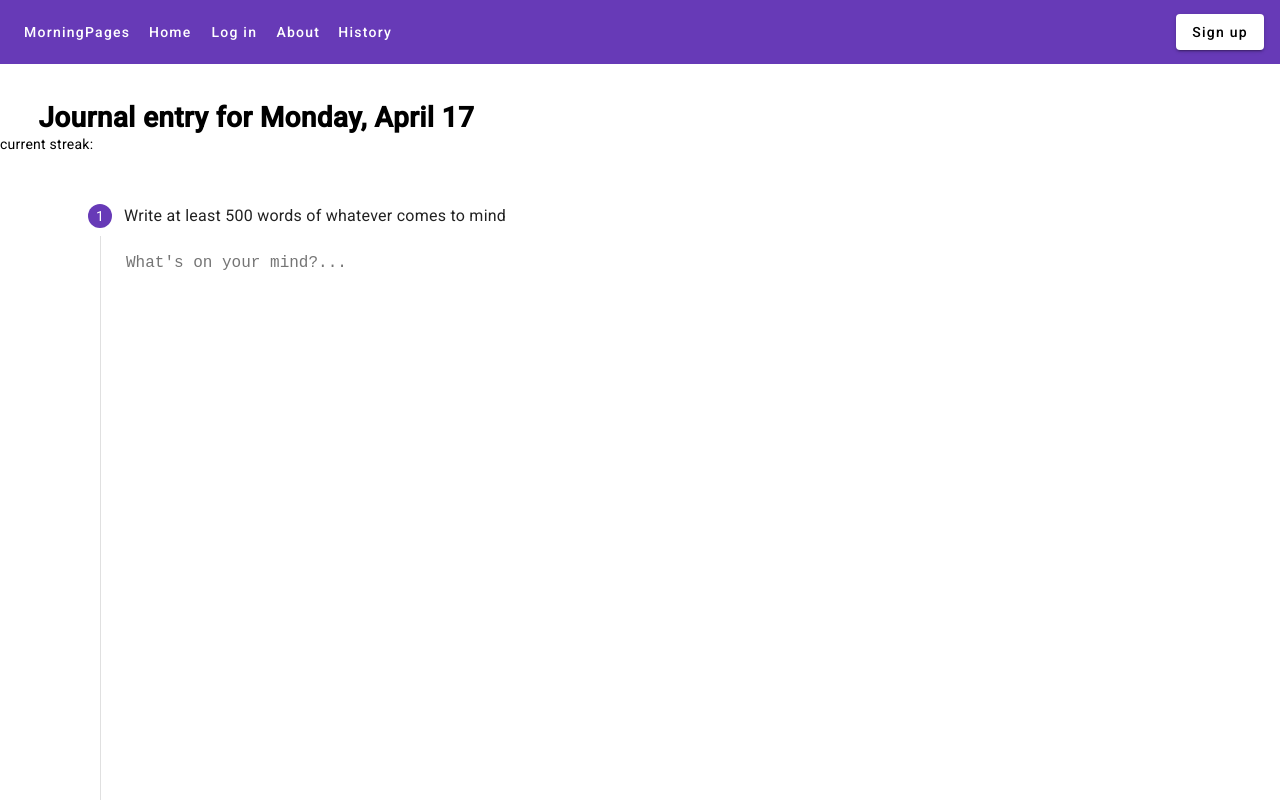
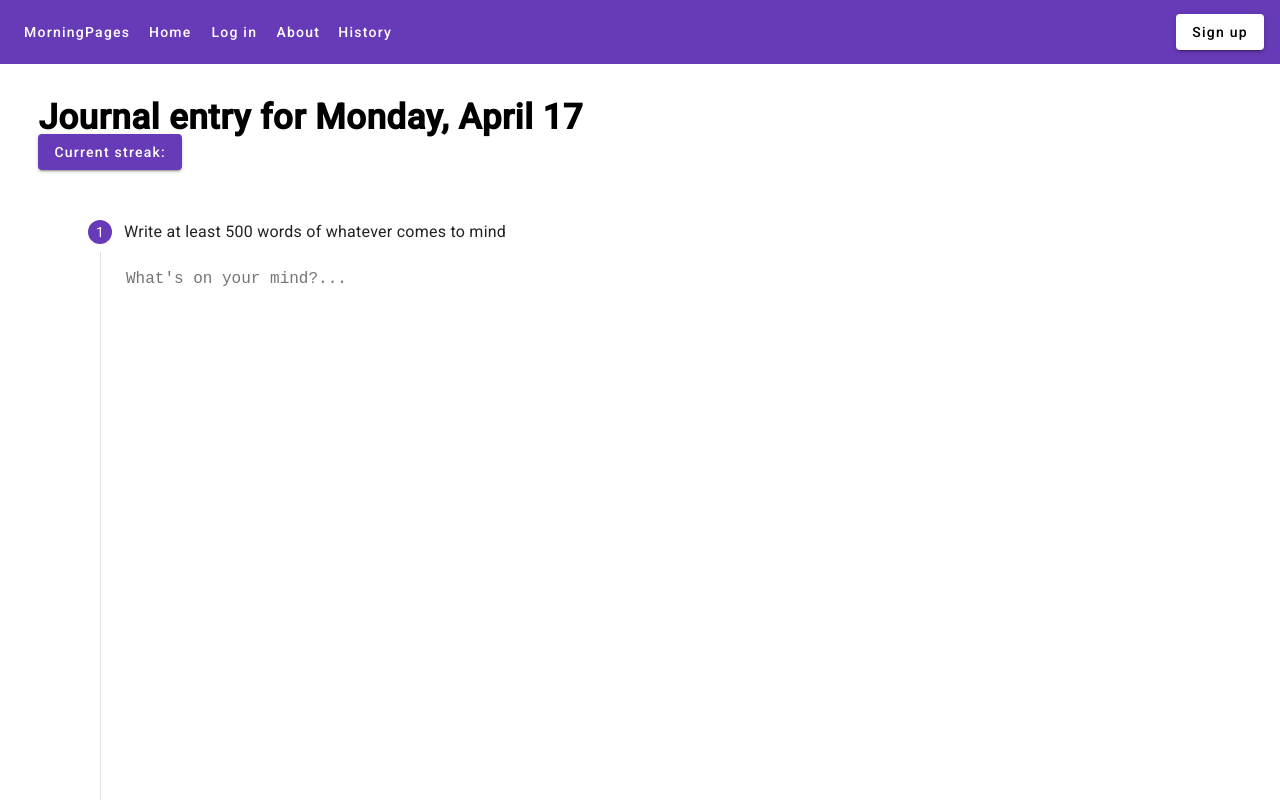
Before and after one commit to annar40/ISEProject, an Angular app: page /entry in a window 1280 px wide. Shown: the top 800 px of the page. Built offline with nearby package versions, Linux system fonts and the light colour scheme; no server answers.

Commit message:
made a better looking streak and turned it into a button that leads to history page.

```diff
--- a/src/app/entry-page/entry-page.component.css
+++ b/src/app/entry-page/entry-page.component.css
@@ -1,17 +1,15 @@
-
-
-.stepper-container{
+.stepper-container {
   display: flex;
   flex-direction: column;
   align-items: center;
   margin-top: 2%;
-    width:90%;
-    margin-left:5%;
-    margin-right:5%;
+  width: 90%;
+  margin-left: 5%;
+  margin-right: 5%;
 }
 
-.mat-stepper-vertical{
-    width:100%;
+.mat-stepper-vertical {
+  width: 100%;
 }
 
 .text-box {
@@ -31,13 +29,29 @@
 
 .title-container {
   background-color: white;
-    padding-left:3%;
+  padding-left: 3%;
   padding-top: 3%;
 }
 
 .title {
   color: black;
-    font-size: 2em;
+  font-size: 2.5em;
   font-weight: bold;
   margin: 0;
 }
+
+/* New styles for the current streak button */
+
+.current-streak-button {
+  background-color: #2196f3;
+  color: white;
+  padding: 10px 20px;
+  border-radius: 5px;
+  font-size: 1.em;
+  cursor: pointer;
+  transition: background-color 0.3s ease-in-out;
+}
+
+.current-streak-button:hover {
+  background-color: #0d8bf2;
+}
--- a/src/app/entry-page/entry-page.component.html
+++ b/src/app/entry-page/entry-page.component.html
@@ -1,10 +1,13 @@
 <div class="title-container">
   <h2 class="title">Journal entry for {{ n | date:'EEEE, MMMM d' }}</h2>
+  <div class="streak-container">
+    <button mat-raised-button color="primary" routerLink="/history">Current streak:  {{currentStreak}}</button>
   </div>
-<p>current streak: {{currentStreak}}</p>
+</div>
+
 <div class="stepper-container">
-<mat-vertical-stepper linear = "true" #Stepper>
-    <mat-step #firstStep label="Write at least 500 words of whatever comes to mind" completed = "false">
+  <mat-vertical-stepper linear="true" #Stepper>
+    <mat-step #firstStep label="Write at least 500 words of whatever comes to mind" completed="false">
       <div class="text-box-container">
         <textarea class="text-box" placeholder="What's on your mind?..." wrap="soft" [(ngModel)]="text" (keyup)="updateWordCount()"></textarea>
       </div>
@@ -12,7 +15,7 @@
       <button mat-button matStepperNext [disabled]="wordCount < 50" (click)="onEndFirst()">Next</button>
     </mat-step>
     <!-- Add more steps as needed -->
-    <mat-step label ="Choose the mood that best describes how you feel today">
+    <mat-step label="Choose the mood that best describes how you feel today">
       <mat-chip-listbox [(ngModel)]="mood">
         <mat-chip-option>😁 Great</mat-chip-option>
         <mat-chip-option>🙂 Good</mat-chip-option>
@@ -24,8 +27,8 @@
       <button mat-button matStepperNext>Next</button>
       <button mat-button matStepperPrevious>Previous</button>
     </mat-step>
-    <mat-step label ="Ready to save today's entry?">
-        <button mat-raised-button color="primary"(click)="onSubmit()">Submit</button>
+    <mat-step label="Ready to save today's entry?">
+      <button mat-raised-button color="primary" (click)="onSubmit()">Submit</button>
       <button mat-button matStepperPrevious>Previous</button>
     </mat-step>
   </mat-vertical-stepper>
```
Lines whose indentation alone changed are shown as unchanged.
